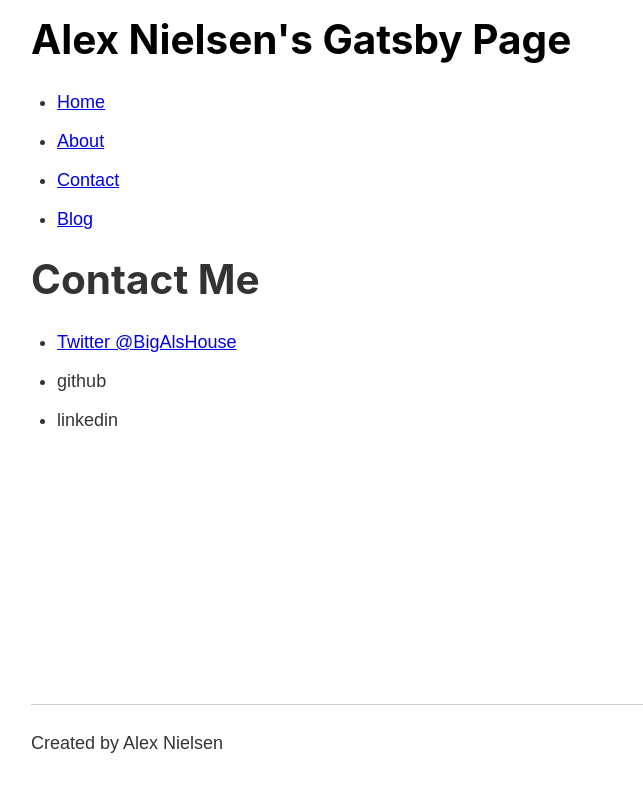
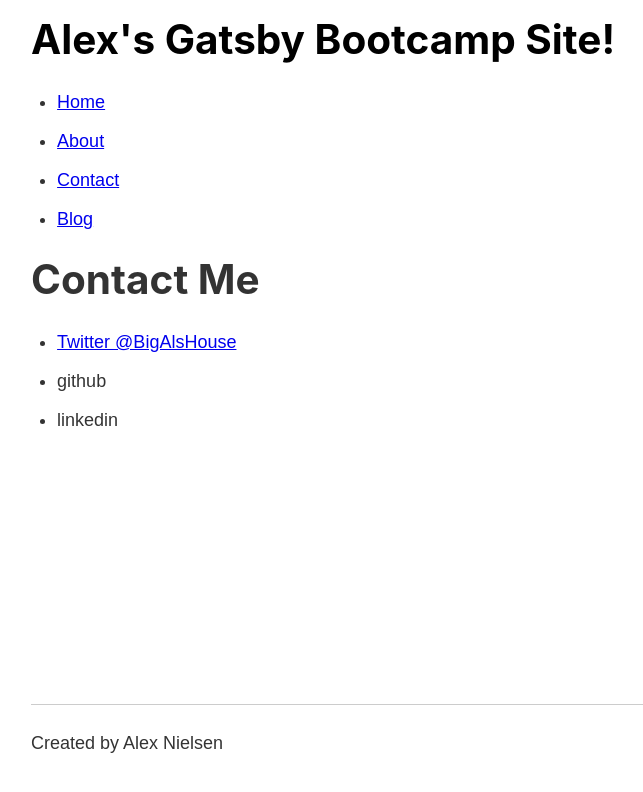
Before and after one commit to bushbass/great-gatsby-youtube-tutorial, a Gatsby site: page /contact in a window 1280 px wide. Shown: the whole page, without its empty margins (252-895 px from the left). Built offline with nearby package versions, Linux system fonts and the light colour scheme; Gatsby itself is replaced by a stand-in of ours.

Commit message:
finished part 9, start at 1:51:00

```diff
--- a/gatsby-config.js
+++ b/gatsby-config.js
@@ -5,5 +5,9 @@
  */
 
 module.exports = {
+  siteMetadata: {
+    title: "Alex's Gatsby Bootcamp Site!",
+    author: "Alex Nielsen",
+  },
   plugins: [`gatsby-plugin-sass`],
 }
--- a/package.json
+++ b/package.json
@@ -6,7 +6,7 @@
   "license": "MIT",
   "scripts": {
     "build": "gatsby build",
-    "develop": "gatsby develop",
+    "develop": "env-cmd -f .env.development gatsby develop",
     "format": "prettier --write src/**/*.{js,jsx}",
     "start": "npm run develop",
     "serve": "gatsby serve",
@@ -20,6 +20,7 @@
     "react-dom": "^16.8.6"
   },
   "devDependencies": {
+    "env-cmd": "^9.0.1",
     "prettier": "^1.17.1"
   },
   "repository": {
--- a/src/components/footer.js
+++ b/src/components/footer.js
@@ -1,10 +1,20 @@
 import React from "react"
+import { graphql, useStaticQuery } from "gatsby"
 
 function Footer() {
+  const data = useStaticQuery(graphql`
+    {
+      site {
+        siteMetadata {
+          author
+        }
+      }
+    }
+  `)
   return (
     <footer>
       <hr />
-      <p>Created by Alex Nielsen</p>
+      <p>Created by {data.site.siteMetadata.author} </p>
     </footer>
   )
 }
--- a/src/components/header.js
+++ b/src/components/header.js
@@ -1,12 +1,21 @@
 import React from "react"
-import { Link } from "gatsby"
+import { Link, graphql, useStaticQuery } from "gatsby"
 import headerStyles from "./header.module.scss"
 
-function Header() {
+const Header = () => {
+  const data = useStaticQuery(graphql`
+    query {
+      site {
+        siteMetadata {
+          title
+        }
+      }
+    }
+  `)
   return (
     <header className={headerStyles.header}>
       <Link className={headerStyles.title} to="/">
-        <h1>Alex Nielsen's Gatsby Page</h1>
+        <h1>{data.site.siteMetadata.title}</h1>
       </Link>
       <nav>
         <ul className={headerStyles.navList}>
@@ -51,5 +60,4 @@ function Header() {
     </header>
   )
 }
-
 export default Header
--- a/src/pages/contact.js
+++ b/src/pages/contact.js
@@ -7,9 +7,7 @@ function Contact() {
       <h1>Contact Me</h1>
       <ul>
         <li>
-          <a href="https://www.twitter.com/BigAlsHouse" target="_blank">
-            Twitter @BigAlsHouse
-          </a>
+          <a href="https://www.twitter.com/BigAlsHouse">Twitter @BigAlsHouse</a>
         </li>
         <li>github</li>
         <li>linkedin</li>
```
Also changed, not shown: 2 other files.
